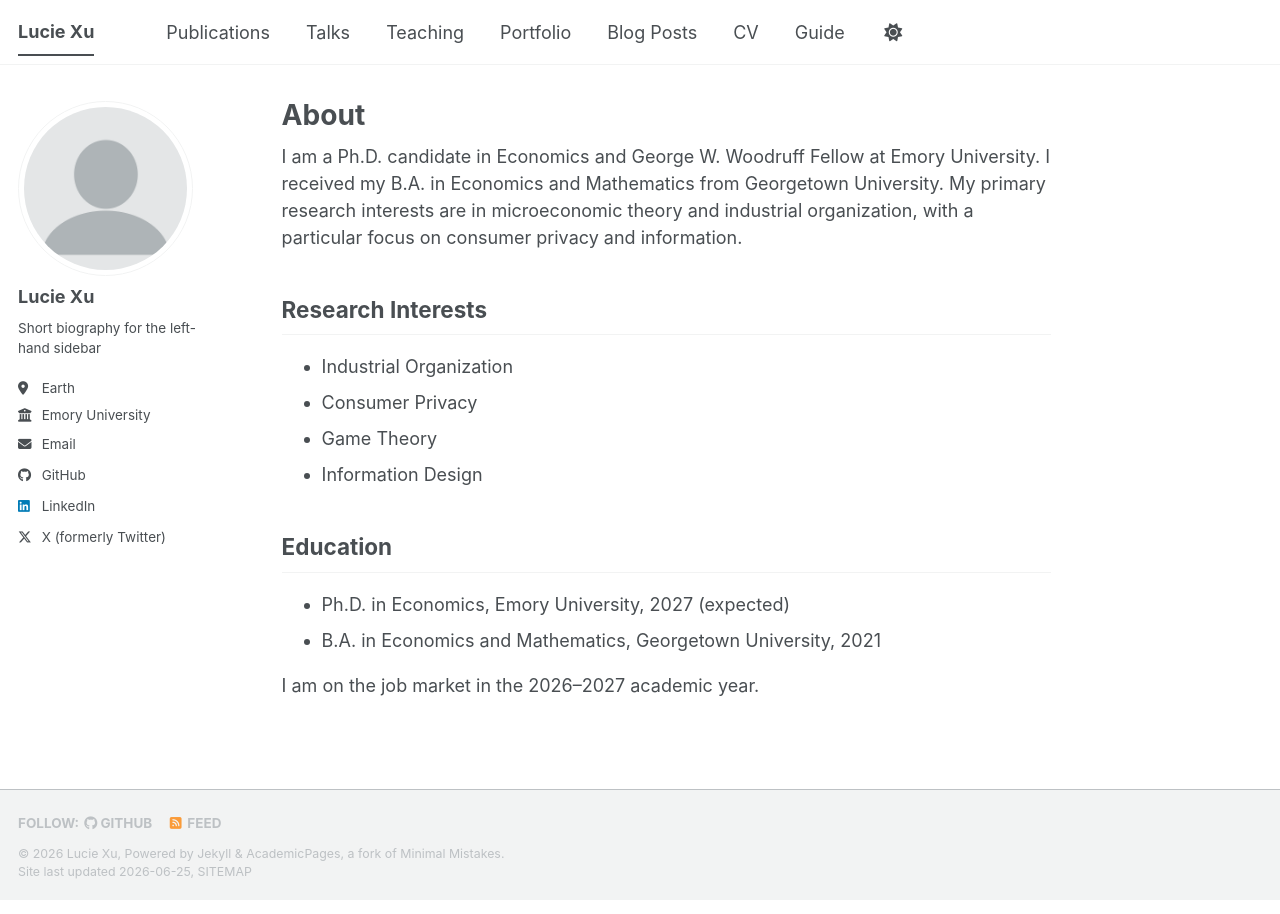
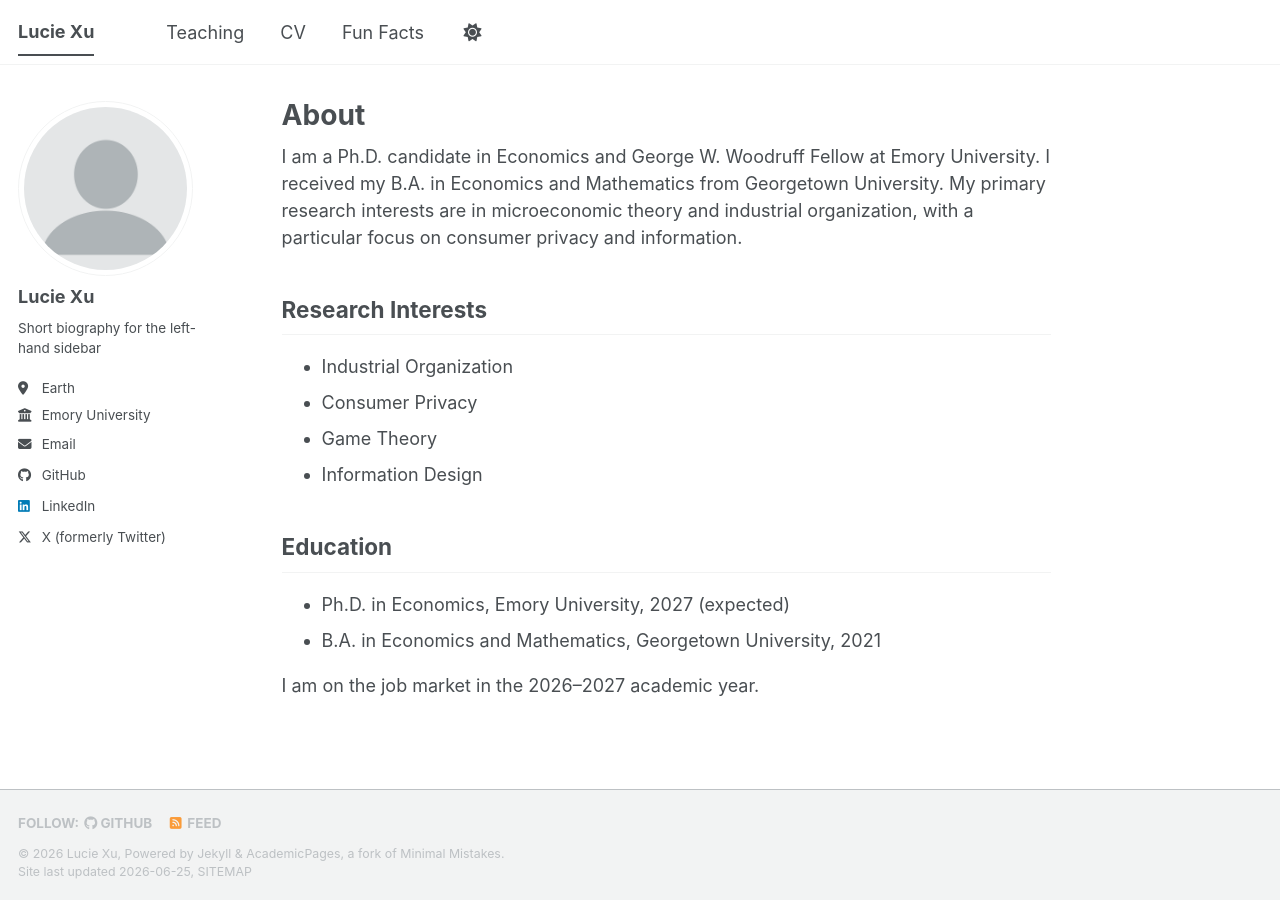
Before and after one commit to lucieexu27/lucieexu27.github.io, a Jekyll site: the page built from _pages/about.md, in a window 1280 px wide. Built offline with Jekyll 4.4.1, drawn with Linux system fonts in a browser that asks for light colours; a style sheet for code colours, icons or effects is not loaded; part of the change alters nothing that is shown.

Commit message:
Update navigation.yml with comments and new entry
Commented out several navigation items and added 'Fun Facts'.

```diff
--- a/_data/navigation.yml
+++ b/_data/navigation.yml
@@ -8,26 +8,29 @@
 #      Markdown formatted page while the second is generated using JSON.
 
 main:
-  - title: "Publications"
-    url: /publications/
+  #- title: "Publications"
+   # url: /publications/
 
-  - title: "Talks"
-    url: /talks/
+  #- title: "Talks"
+   # url: /talks/
 
   - title: "Teaching"
     url: /teaching/
 
-  - title: "Portfolio"
-    url: /portfolio/
+  #- title: "Portfolio"
+    #url: /portfolio/
 
-  - title: "Blog Posts"
-    url: /year-archive/
+  #- title: "Blog Posts"
+    #url: /year-archive/
 
   - title: "CV"
     url: /cv/
 
+  - title: "Fun Facts"
+    url: /fun-facts/
+
   # - title: "CV"
   #   url: /cv-json/
 
-  - title: "Guide"
-    url: /markdown/
+  #- title: "Guide"
+    #url: /markdown/
```
